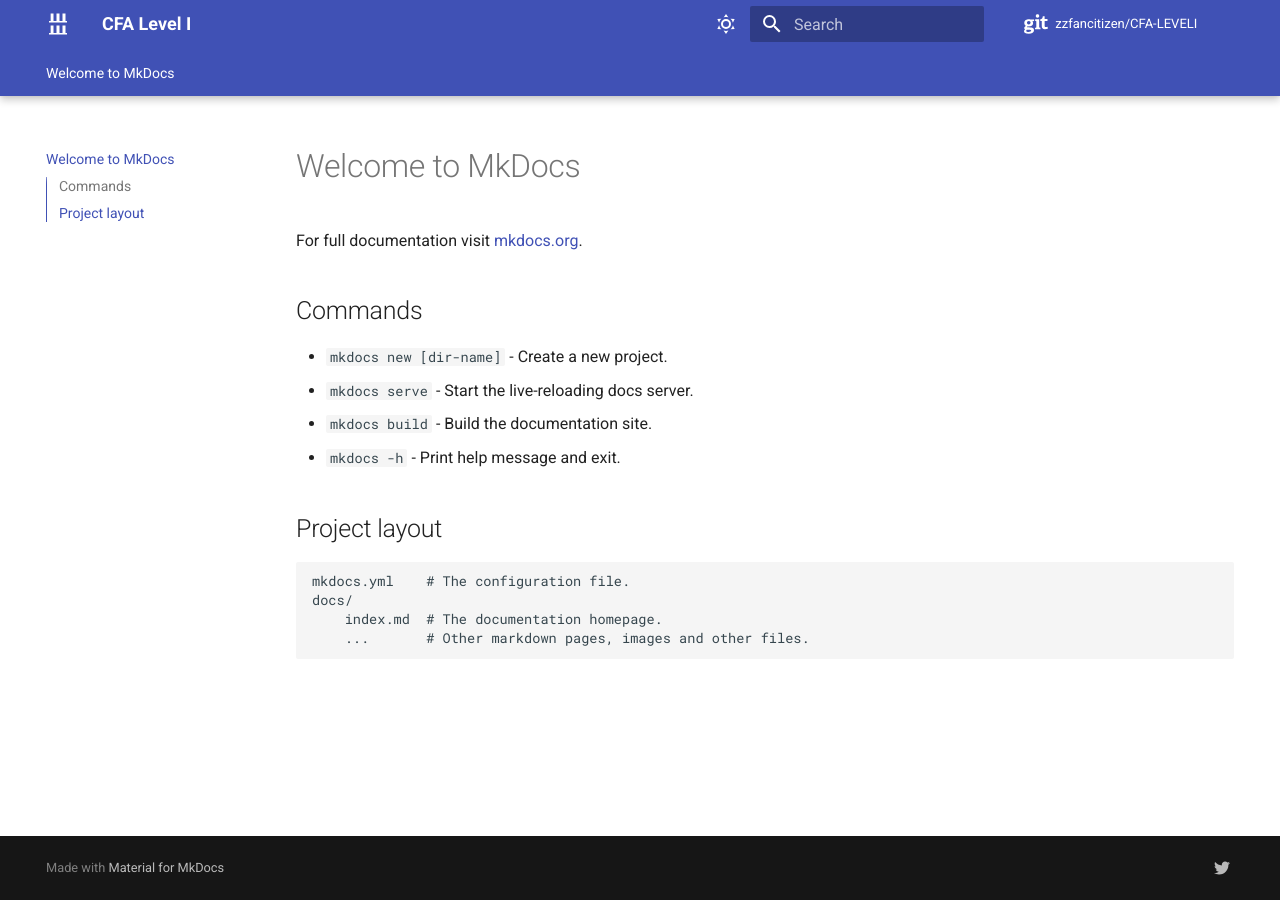
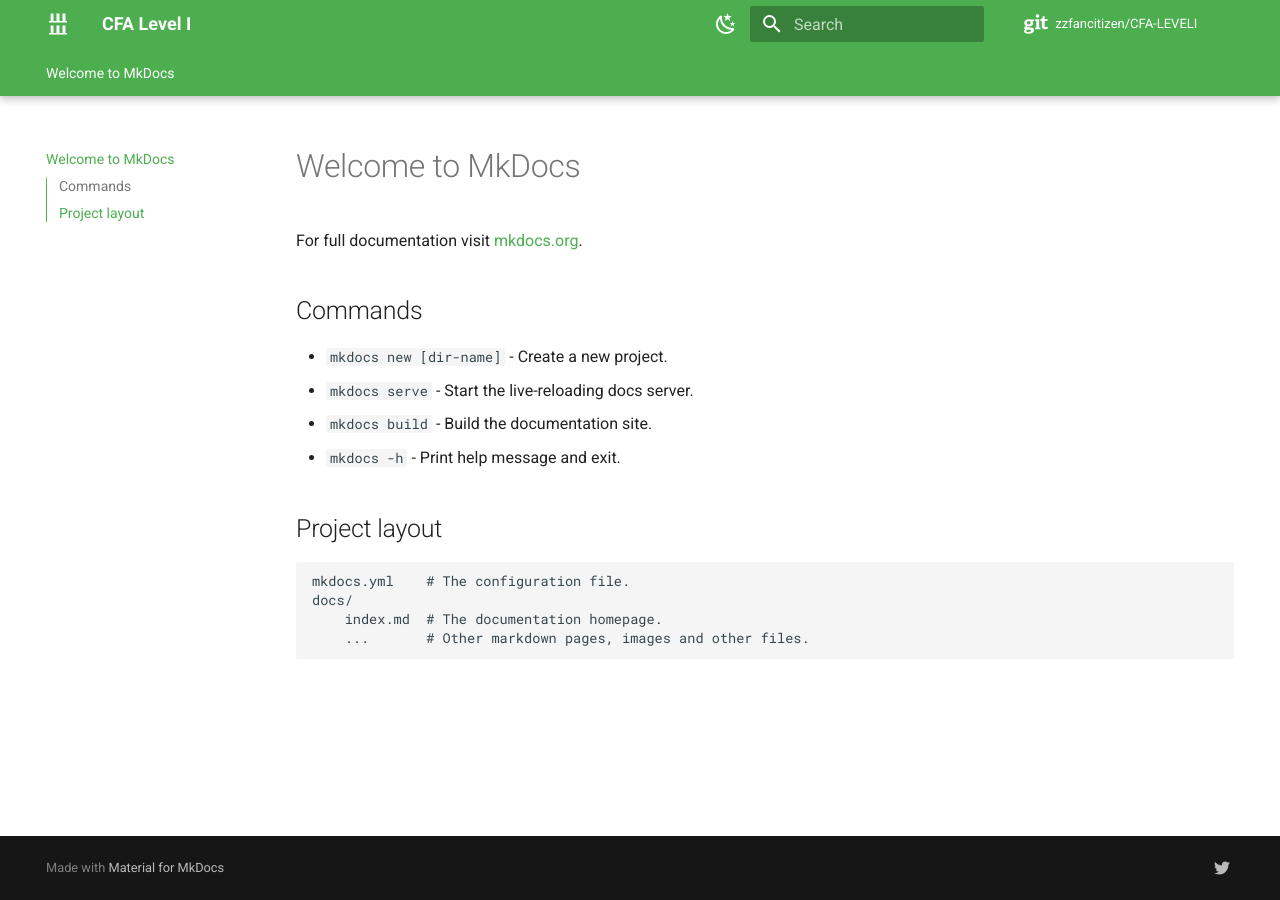
Before and after one commit to zzfancitizen/CFA-LEVELI, an MkDocs documentation site: the page built from docs/index.md, in a window 1280 px wide. Built offline with MkDocs 1.6.1 and Material for MkDocs 9.7.7, drawn with Linux system fonts in a browser that asks for light colours; comment, search, counter and statistics services are not loaded.

Commit message:
theme update

```diff
--- a/mkdocs.yml
+++ b/mkdocs.yml
@@ -10,12 +10,16 @@ theme:
     text: Roboto
   palette:
     - scheme: default
+      primary: green
+      accent: green
+      toggle:
+        icon: material/weather-night
+        name: Switch to dark mode
+    - scheme: slate
+      primary: pink
+      accent: pink
       toggle:
         icon: material/weather-sunny
-        name: Switch to dark mode
-    - scheme: slate
-      toggle:
-        icon: material/weather-night
         name: Switch to light mode
   features:
     - navigation.tabs
```
Also changed, not shown: site/404.html, site/index.html, site/sitemap.xml, 1 other file.
